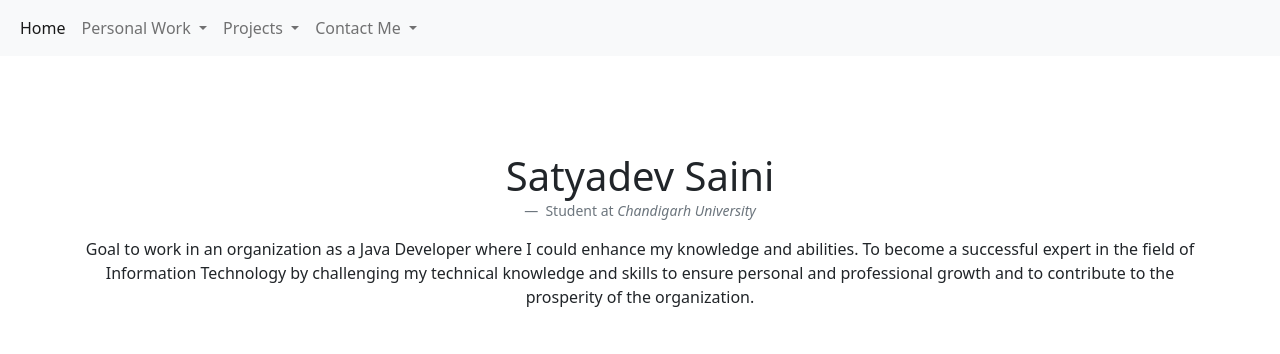
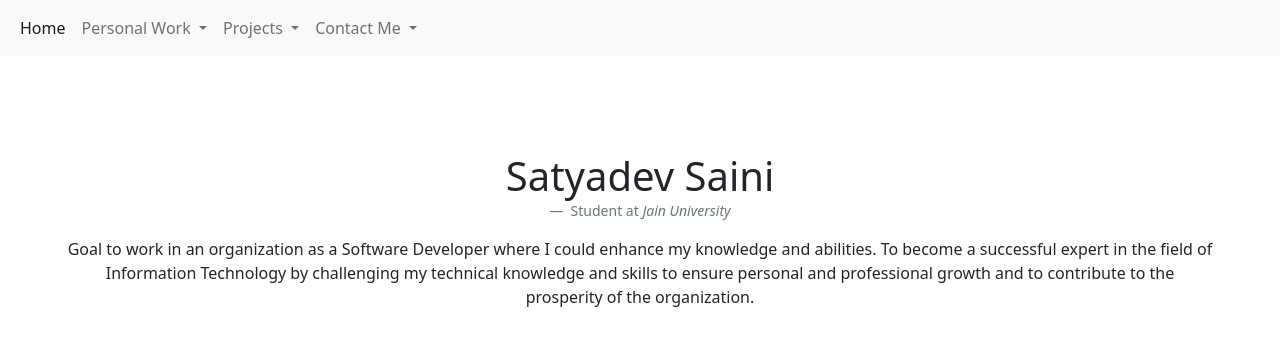
Before and after one commit to SatyadevSaini/resumes, a plain HTML site: page Satyadev PortFolio/index.html in a window 1280 px wide. Shown: the top 354 px of the page. Drawn offline with nearby package versions, Linux system fonts and the light colour scheme.

Commit message:
Update index.html

```diff
--- a/Satyadev PortFolio/index.html
+++ b/Satyadev PortFolio/index.html
@@ -77,12 +77,12 @@
             <h1>Satyadev Saini</h1>
           </blockquote>
           <figcaption class="blockquote-footer">
-            Student at <cite title="Source Title">Chandigarh University</cite>
+            Student at <cite title="Source Title">Jain University</cite>
           </figcaption>
         </figure>
 
         <div class="text-center">
-        <p>Goal to work in an organization as a Java Developer where I could enhance my knowledge and abilities. To become a successful expert in the field of <br>
+        <p>Goal to work in an organization as a Software Developer where I could enhance my knowledge and abilities. To become a successful expert in the field of <br>
           Information Technology by challenging my technical knowledge and skills to ensure personal and professional growth and to contribute to the <br> prosperity
            of the organization.
         </p>
```
